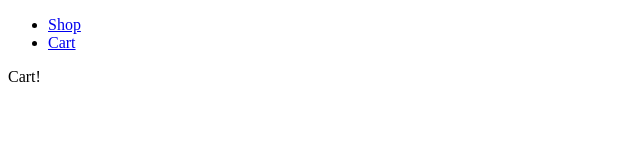
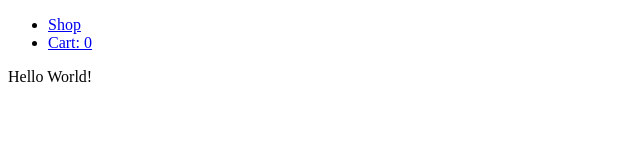
Before and after one commit to catbree/odin-shopping-cart, a React (Vite) app: page /cart in a window 1280 px wide. Shown: the top 160 px of the page, without its empty margins (0-640 px from the left). Built offline with nearby package versions, Linux system fonts and the light colour scheme.

Commit message:
Implemented global state that tracks cart items with outlet context

```diff
--- a/src/main.jsx
+++ b/src/main.jsx
@@ -6,6 +6,7 @@ import Root from "./routes/root";
 import ErrorPage from "./errorPage";
 import ShopPage from "./routes/shopPage";
 import ProductPage from "./routes/productPage";
+import CartPage from "./routes/cartPage";
 
 const router = createBrowserRouter([
   {
@@ -23,7 +24,7 @@ const router = createBrowserRouter([
       },
       {
         path: "/cart",
-        element: <div>Cart!</div>,
+        element: <CartPage />,
       },
     ],
   },
--- /dev/null
+++ b/src/routes/cartPage.jsx
@@ -0,0 +1,12 @@
+import { useOutletContext } from "react-router-dom";
+
+export default function CartPage() {
+    const [cartItems, setCartItems] = useOutletContext();
+    console.log(cartItems);
+
+    return (
+        <div>
+            Hello World!
+        </div>
+    )
+}
--- a/src/routes/productPage.css
+++ b/src/routes/productPage.css
@@ -4,5 +4,6 @@
 }
 
 img {
-    width: 400px;
+    width: 200px;
+    height: auto;
 }
--- a/src/routes/productPage.jsx
+++ b/src/routes/productPage.jsx
@@ -1,8 +1,12 @@
-import { useParams } from "react-router-dom";
+import { useParams, useOutletContext } from "react-router-dom";
 import { useEffect, useState } from "react";
 import "./productPage.css";
 
 export default function ProductPage() {
+  const [cartItems, setCartItems] = useOutletContext();
+  function addToCart(newId) {
+    setCartItems([...cartItems, { id: newId, qty: 1 }]);
+  }
 
   const { id } = useParams();
   const [product, setProduct] = useState({});
@@ -10,16 +14,16 @@ export default function ProductPage() {
   const [loading, setLoading] = useState(true);
 
   useEffect(() => {
-        fetch(`https://fakestoreapi.com/products/${id}`, {mode: "cors"})
+    fetch(`https://fakestoreapi.com/products/${id}`, { mode: "cors" })
       .then((response) => {
-                if(response.status >= 400) {
+        if (response.status >= 400) {
           throw new Error("server error");
         }
         return response.json();
       })
-            .then((result)=> setProduct(result))
-            .catch((error)=>setError(error))
-            .finally(()=>setLoading(false));
+      .then((result) => setProduct(result))
+      .catch((error) => setError(error))
+      .finally(() => setLoading(false));
   }, [id]);
 
   if (loading) return <p>Loading...</p>;
@@ -27,13 +31,12 @@ export default function ProductPage() {
 
   return (
     <div className="product-container">
-        <img src={product.image} alt=""/>
+      <img src={product.image} alt="" />
       <div className="product-content">
         <h1>{product.title}</h1>
         <p>${product.price} SGD</p>
         <p>{product.description}</p>
-            <input type="number" value="1" min="1"></input>
-            <button>Add to Cart</button>
+        <button onClick={() => addToCart(product.id)}>Add to Cart</button>
       </div>
     </div>
   );
--- a/src/routes/root.jsx
+++ b/src/routes/root.jsx
@@ -1,6 +1,9 @@
 import { Link, Outlet } from "react-router-dom";
+import { useState } from "react";
 
 export default function Root() {
+  const [cartItems, setCartItems] = useState([]);
+  const cartItemsTotalQty = cartItems.length;
   return (
     <div>
       <div id="navbar">
@@ -9,12 +12,12 @@ export default function Root() {
             <Link to="shop">Shop</Link>
           </li>
           <li>
-            <Link to="cart">Cart</Link>
+            <Link to="cart">Cart: {cartItemsTotalQty}</Link>
           </li>
         </ul>
       </div>
       <div id="page-content">
-        <Outlet />
+        <Outlet context={[cartItems, setCartItems]} />
       </div>
     </div>
   );
```
Lines whose indentation alone changed are shown as unchanged.
